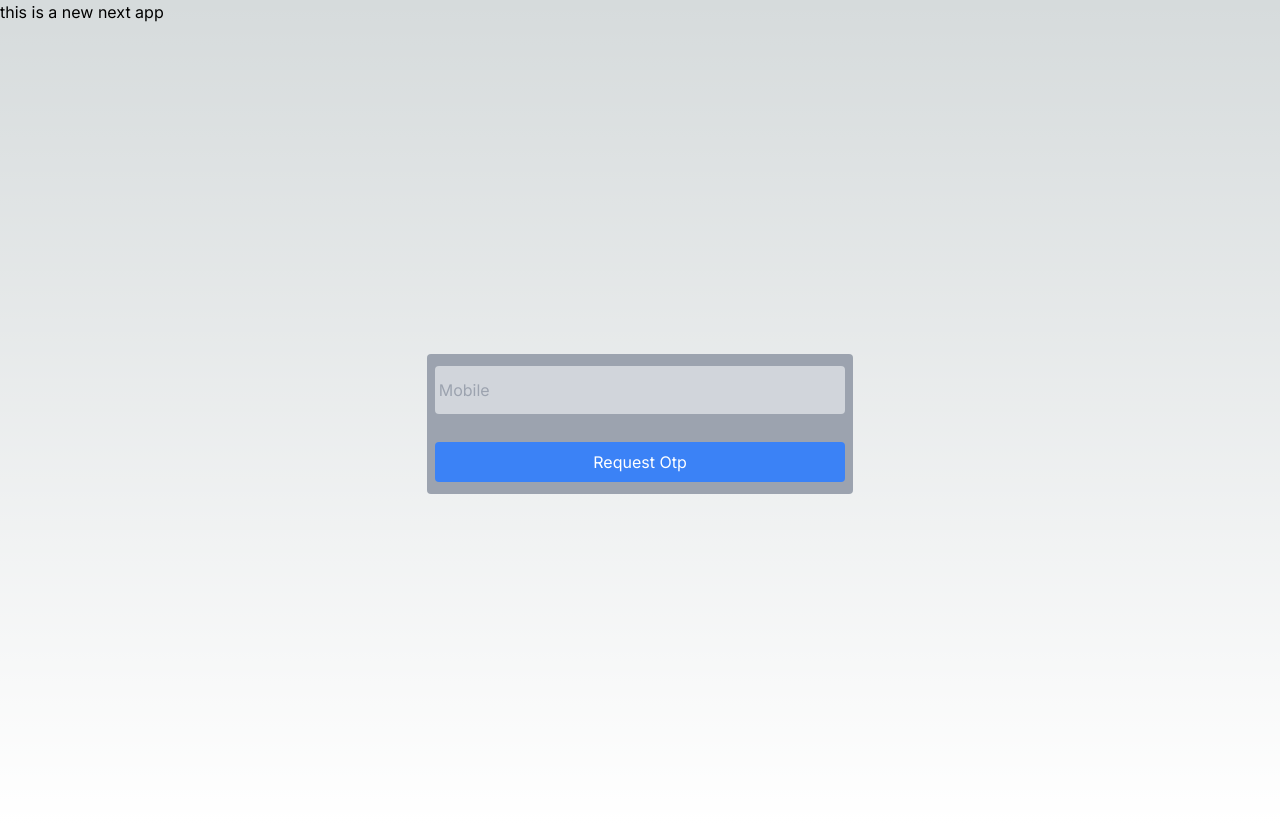
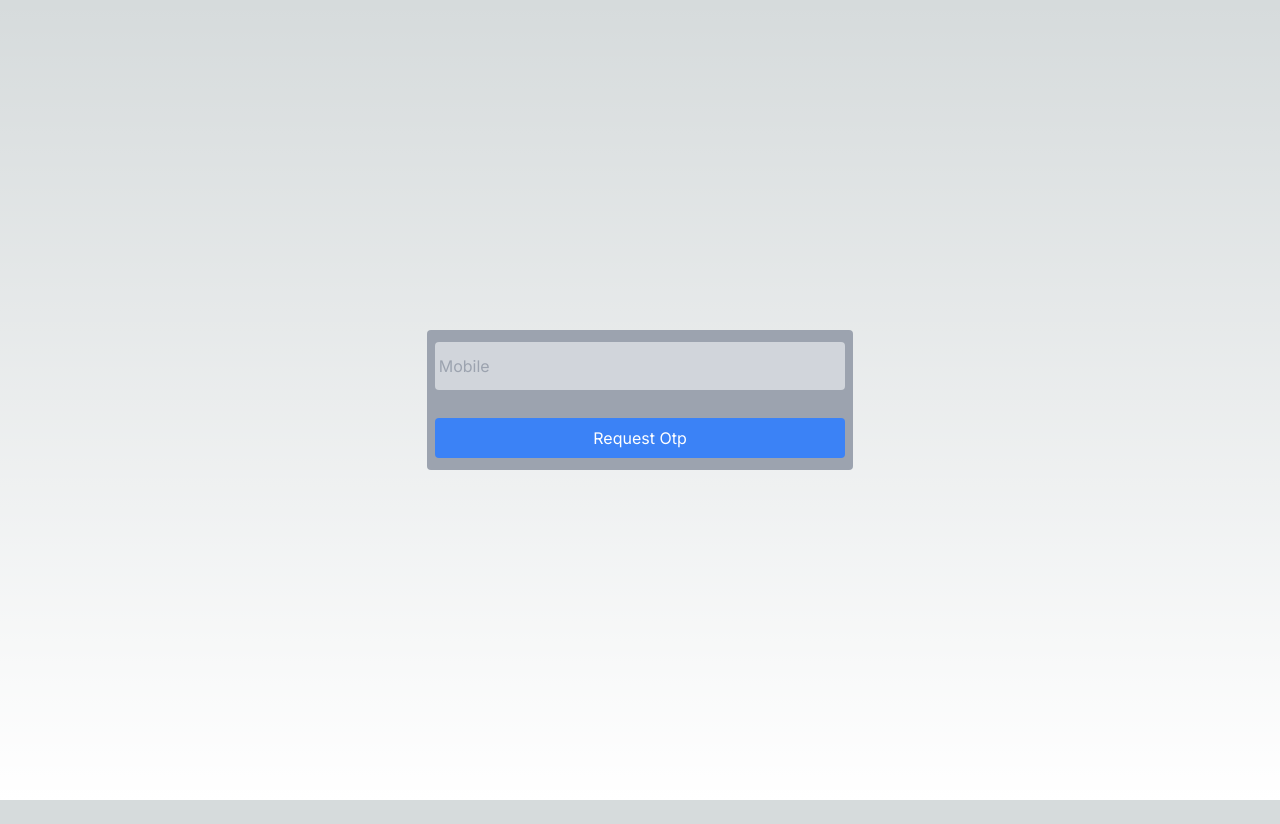
Before and after one commit to can2112/form, a Next.js app: page / in a window 1280 px wide. After the commit the page ends 800 px from the top, so only its background shows below. Built offline with nearby package versions, Linux system fonts and the light colour scheme.

Commit message:
removing unwanted text

```diff
--- a/app/page.jsx
+++ b/app/page.jsx
@@ -53,8 +53,6 @@ export default function Home() {
   }, [screen]);
   return (
     <main>
-      <p>this is a new next app</p>
-
       <div className=" flex justify-center items-center h-screen">
         {screen === "mobile" && (
           <div className="w-1/3 bg-gray-400 flex flex-col py-3 gap-2 rounded px-2 relative">
@@ -187,13 +185,7 @@ export default function Home() {
                   phone: phone,
                   otp: otp,
                 });
-                alert(
-                  selfie,
-                  name,
-                   startDate,
-                phone,
-                   otp,
-                );
+                alert(selfie, name, startDate, phone, otp);
               }}
             >
               Submit
```
